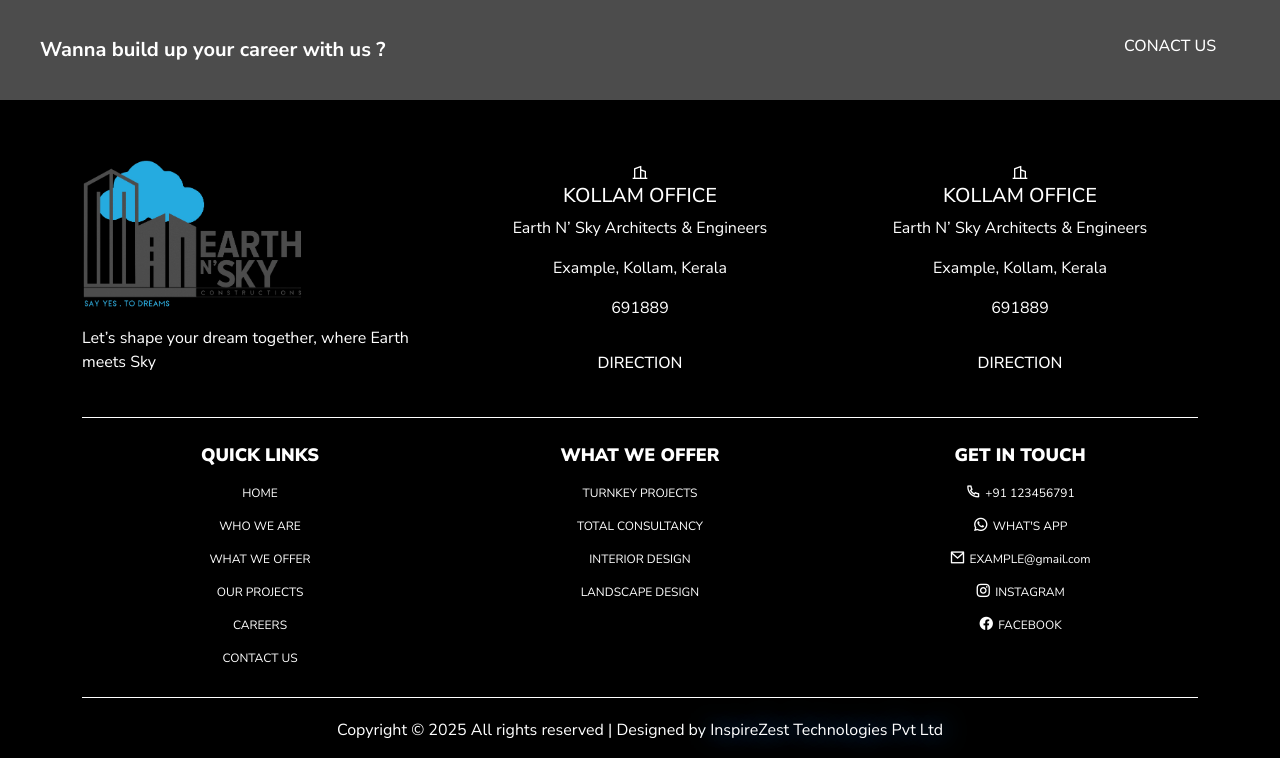
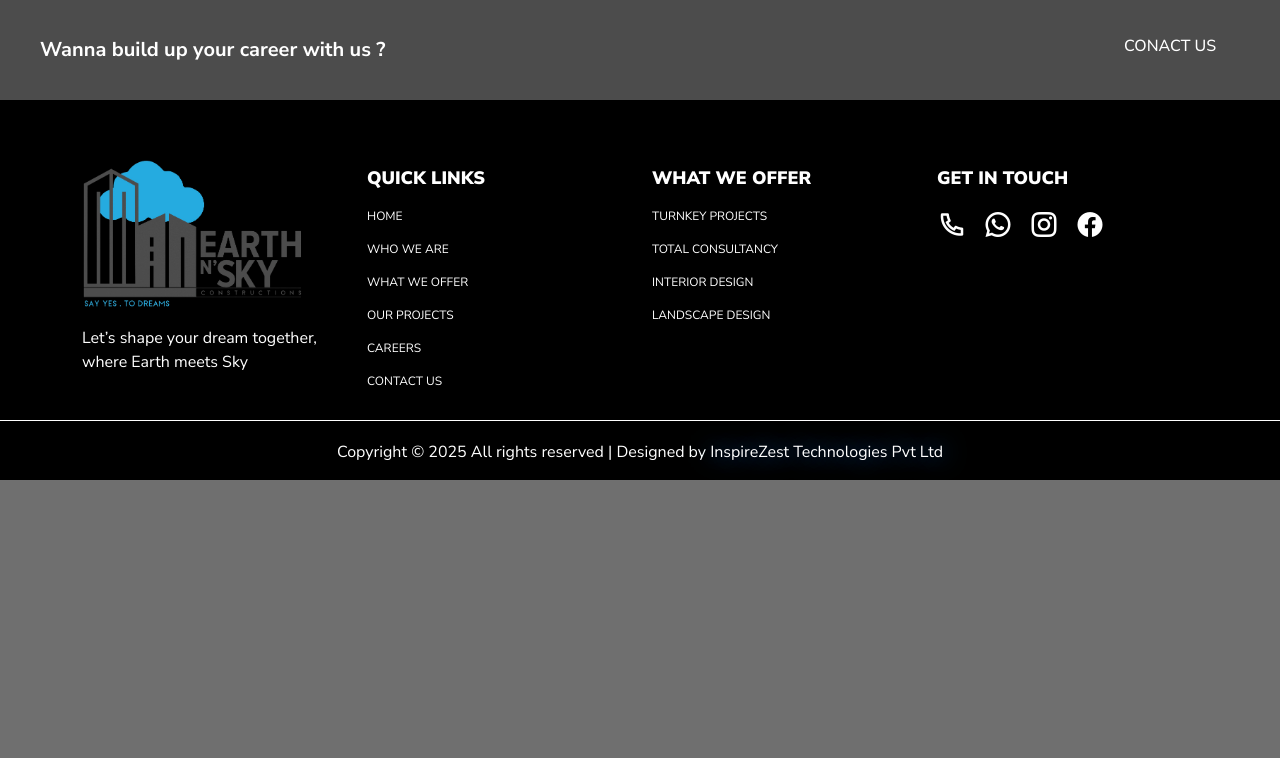
Before and after one commit to Vinith-Vj/earth, a Django app: page / in a window 1280 px wide. Shown: the part 3564-4322 px from the top of the page. After the commit the page ends 4044 px from the top, so only its background shows below. Run offline with Django 5.2, Linux system fonts and the light colour scheme; some libraries are stand-ins or nearby versions.

Commit message:
completely changed footer

```diff
--- a/static/css/style.css
+++ b/static/css/style.css
@@ -636,49 +636,29 @@ p {
     /* border: 1px solid; */
     display: flex;
     /* align-items: center; */
-    justify-content: center;
+    /* justify-content: center; */
     margin-bottom: 5px;
     border-radius: 5px;
 }
 
-.footer_links i {
+.footer i {
     color: white;
+    font-size: 30px;
 }
 
-.footer_links:hover {
+/* .footer_links:hover {
     background-color: white;
     color: black;
 }
 
 .footer_links:hover p, .footer_links:hover i {
     color: black;
-}
+} */
 
 .footer_links p {
     margin-bottom: 0;
     padding: 5px 0 5px 0;
     font-size: 12px;
-}
-
-.direction {
-    display: flex;
-    justify-content: center;
-    align-items: center;
-    width: 100%;
-    border: 1px solid white;
-}
-
-.direction p {
-    margin-bottom: 0;
-}
-
-.direction:hover {
-    background-color: white;
-}
-
-.direction:hover p {
-    color: black;
-    font-weight: bold;
 }
 
 .footer_line {
@@ -1188,3 +1168,48 @@ p {
    .btns:active {
     transform: scale(0.9);
    }
+
+
+/* .hover {
+    position: relative;
+    border: none;
+    background: none;
+    text-transform: uppercase;
+    transition-timing-function: cubic-bezier(0.25, 0.8, 0.25, 1);
+    transition-duration: 400ms;
+    transition-property: color;
+}
+
+.hover:focus,
+.hover:hover {
+  color: #fff;
+}
+
+.hover:focus:after,
+.hover:hover:after {
+  width: 100%;
+  left: 0%;
+}
+
+.hover:after {
+  content: "";
+  pointer-events: none;
+  bottom: -2px;
+  left: 50%;
+  position: absolute;
+  width: 0%;
+  height: 2px;
+  background-color: #fff;
+  transition-timing-function: cubic-bezier(0.25, 0.8, 0.25, 1);
+  transition-duration: 400ms;
+  transition-property: width, left;
+} */
+
+.hover {
+    transition: all 0.2s ease-in-out;
+}
+
+.hover:hover {
+    scale: 1.2;
+    /* font-weight: 900; */
+}
--- a/templates/index.html
+++ b/templates/index.html
@@ -766,7 +766,7 @@
   <div class="footer">
     <div class="container">
       <div class="row">
-        <div class="col-lg-4 col-6">
+        <div class="col-lg-3 col-6">
           <div class="d-flex flex-column">
             <div class="footer_logo mb-3">
               <img src="{% static "images/logo-2.png" %}" alt="">
@@ -777,204 +777,133 @@
           </div>
         </div>
 
-
-
-        <div class="col-lg-4 col-6">
-          <div class="d-flex flex-column justify-content-between text-center" style="height: 100%">
-            <i class="ri-building-2-line"></i>
-            <h5>KOLLAM OFFICE</h5>
-            <p>Earth N’ Sky Architects & Engineers</p>
-            <p>Example, Kollam, Kerala</p>
-            <p>691889</p>
-              <a href="">
-                <button class="reads">
-                  <span class="box">
-                    DIRECTION
-                  </span>
-                </button>
-              </a>
-          </div>
-        </div>
-
-        <div class="col-lg-4 col-6">
-          <div class="d-flex flex-column justify-content-between text-center" style="height: 100%">
-            <i class="ri-building-2-line"></i>
-            <h5>KOLLAM OFFICE</h5>
-            <p>Earth N’ Sky Architects & Engineers</p>
-            <p>Example, Kollam, Kerala</p>
-            <p>691889</p>
-
-              <a href="">
-                <button class="reads">
-                  <span class="box">
-                    DIRECTION
-                  </span>
-                </button>
-              </a>
-
-          </div>
-        </div>
-      </div>
-
-      <div class="footer_line"></div>
-
-      <div class="row">
-        <div class="col-lg-4 col-6">
+        <div class="col-lg-3 col-6">
           <div class="row">
             <div class="col-12">
               <div class="footer_links">
-                <a href="/">
                   <p style="font-size: 18px; font-weight: 900 !important;">QUICK LINKS</p>
-                </a>
               </div>
             </div>
             <div class="col-12">
               <div class="footer_links">
                 <a href="/">
-                    <p>HOME</p>
+                    <p class="hover">HOME</p>
                 </a>
               </div>
             </div>
             <div class="col-12">
               <div class="footer_links">
                 <a href="who-we-are">
-                  <p>WHO WE ARE</p>
+                  <p class="hover">WHO WE ARE</p>
                 </a>
               </div>
             </div>
             <div class="col-12">
               <div class="footer_links">
                 <a href="what-we-offer">
-                    <p>WHAT WE OFFER</p>
+                    <p class="hover">WHAT WE OFFER</p>
                 </a>
               </div>
             </div>
             <div class="col-12">
               <div class="footer_links">
                 <a href="projects">
-                    <p>OUR PROJECTS</p>
+                    <p class="hover">OUR PROJECTS</p>
                 </a>
               </div>
             </div>
             <div class="col-12">
               <div class="footer_links">
                 <a href="careers">
-                    <p>CAREERS</p>
+                    <p class="hover">CAREERS</p>
                 </a>
               </div>
             </div>
             <div class="col-12">
               <div class="footer_links">
                 <a href="contact-us">
-                    <p>CONTACT US</p>
+                    <p class="hover">CONTACT US</p>
                 </a>
               </div>
             </div>
           </div>
         </div>
 
-        <div class="col-lg-4 col-6">
+        <div class="col-lg-3 col-6">
           <div class="row">
             <div class="col-12">
               <div class="footer_links">
-                <a href="">
                   <p style='font-size: 18px; font-weight: 900 !important;'>WHAT WE OFFER</p>
+              </div>
+            </div>
+            <div class="col-12">
+              <div class="footer_links">
+                <a href="what-we-offer">
+                    <p class="hover">TURNKEY PROJECTS</p>
                 </a>
               </div>
             </div>
             <div class="col-12">
               <div class="footer_links">
                 <a href="what-we-offer">
-                    <p>TURNKEY PROJECTS</p>
+                    <p class="hover">TOTAL CONSULTANCY</p>
                 </a>
               </div>
             </div>
             <div class="col-12">
               <div class="footer_links">
                 <a href="what-we-offer">
-                    <p>TOTAL CONSULTANCY</p>
+                    <p class="hover">INTERIOR DESIGN</p>
                 </a>
               </div>
             </div>
             <div class="col-12">
               <div class="footer_links">
                 <a href="what-we-offer">
-                    <p>INTERIOR DESIGN</p>
-                </a>
-              </div>
-            </div>
-            <div class="col-12">
-              <div class="footer_links">
-                <a href="what-we-offer">
-                    <p>LANDSCAPE DESIGN</p>
+                    <p class="hover">LANDSCAPE DESIGN</p>
                 </a>
               </div>
             </div>
 
           </div>
         </div>
-        <div class="col-lg-4 col-6">
+
+        <div class="col-lg-3 col-6">
           <div class="row">
             <div class="col-12">
               <div class="footer_links">
-                <a href="">
                   <p style='font-size: 18px; font-weight: 900 !important;'>GET IN TOUCH</p>
-                </a>
               </div>
             </div>
-            <div class="col-12">
-              <div class="footer_links">
+            <div class="d-flex gap-3">
               <a href="">
                 <div class="d-flex gap-1">
-                    <i class="ri-phone-line"></i>
-                    <p>+91 123456791</p>
+                  <i class="ri-phone-line hover"></i>
                 </div>
               </a>
-              </div>
-            </div>
-            <div class="col-12">
-              <div class="footer_links">
               <a href="">
                 <div class="d-flex gap-1">
-                    <i class="ri-whatsapp-line"></i>
-                    <p>WHAT'S APP</p>
+                  <i class="ri-whatsapp-line hover"></i>
                 </div>
               </a>
-              </div>
-            </div>
-            <div class="col-12">
-              <div class="footer_links">
               <a href="">
                 <div class="d-flex gap-1">
-                    <i class="ri-mail-line"></i>
-                    <p>EXAMPLE@gmail.com</p>
+                  <i class="ri-instagram-line hover"></i>
                 </div>
               </a>
-              </div>
-            </div>
-            <div class="col-12">
-              <div class="footer_links">
               <a href="">
                 <div class="d-flex gap-1">
-                    <i class="ri-instagram-line"></i>
-                    <p>INSTAGRAM</p>
+                  <i class="ri-facebook-circle-fill hover"></i>
                 </div>
               </a>
+
             </div>
-            </div>
-            <div class="col-12">
-              <div class="footer_links">
-                <a href="">
-                  <div class="d-flex gap-1">
-                    <i class="ri-facebook-circle-fill"></i>
-                    <p>FACEBOOK</p>
-                  </div>
-                </a>
+
           </div>
         </div>
 
       </div>
-        </div>
+
       </div>
 
       <div class="footer_line"></div>
```
Also changed, not shown: templates/base.html (+28 -99 lines). Lines whose indentation alone changed are shown as unchanged.
